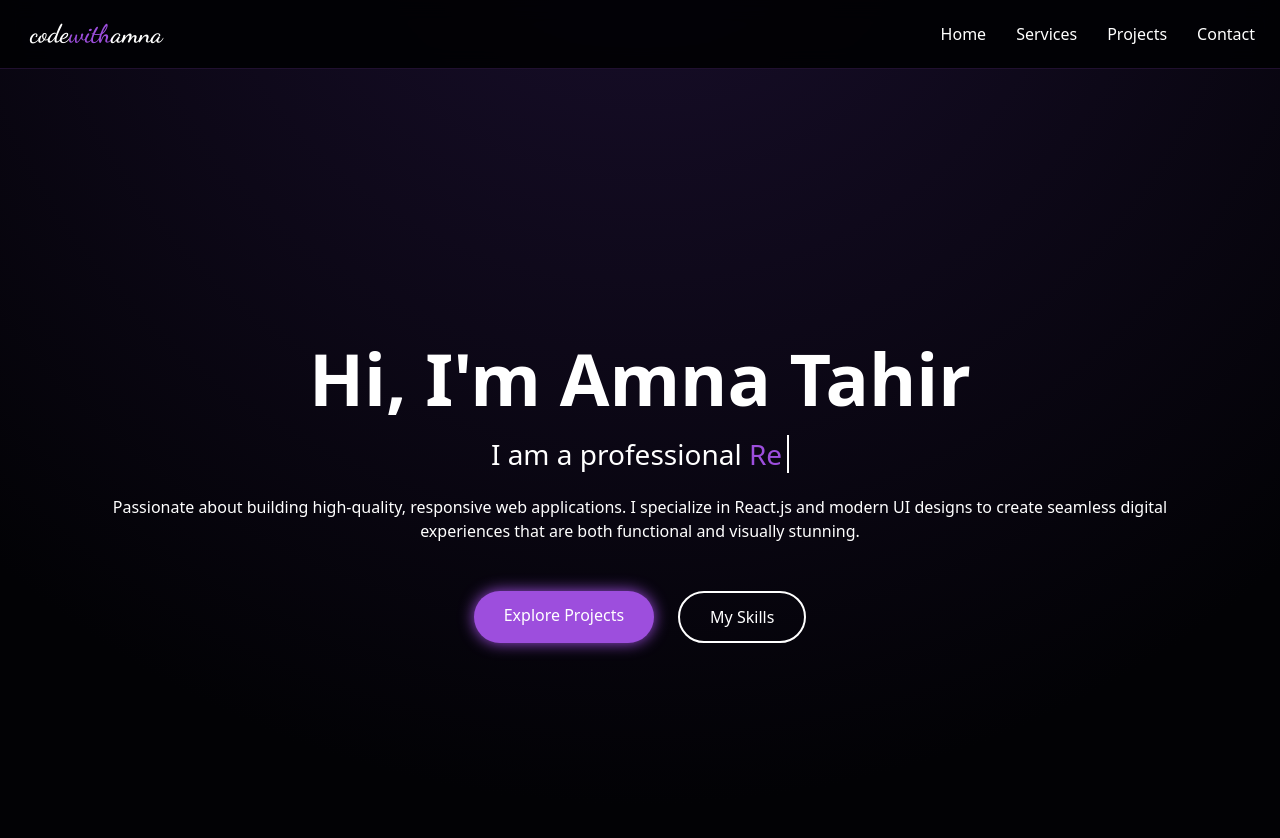
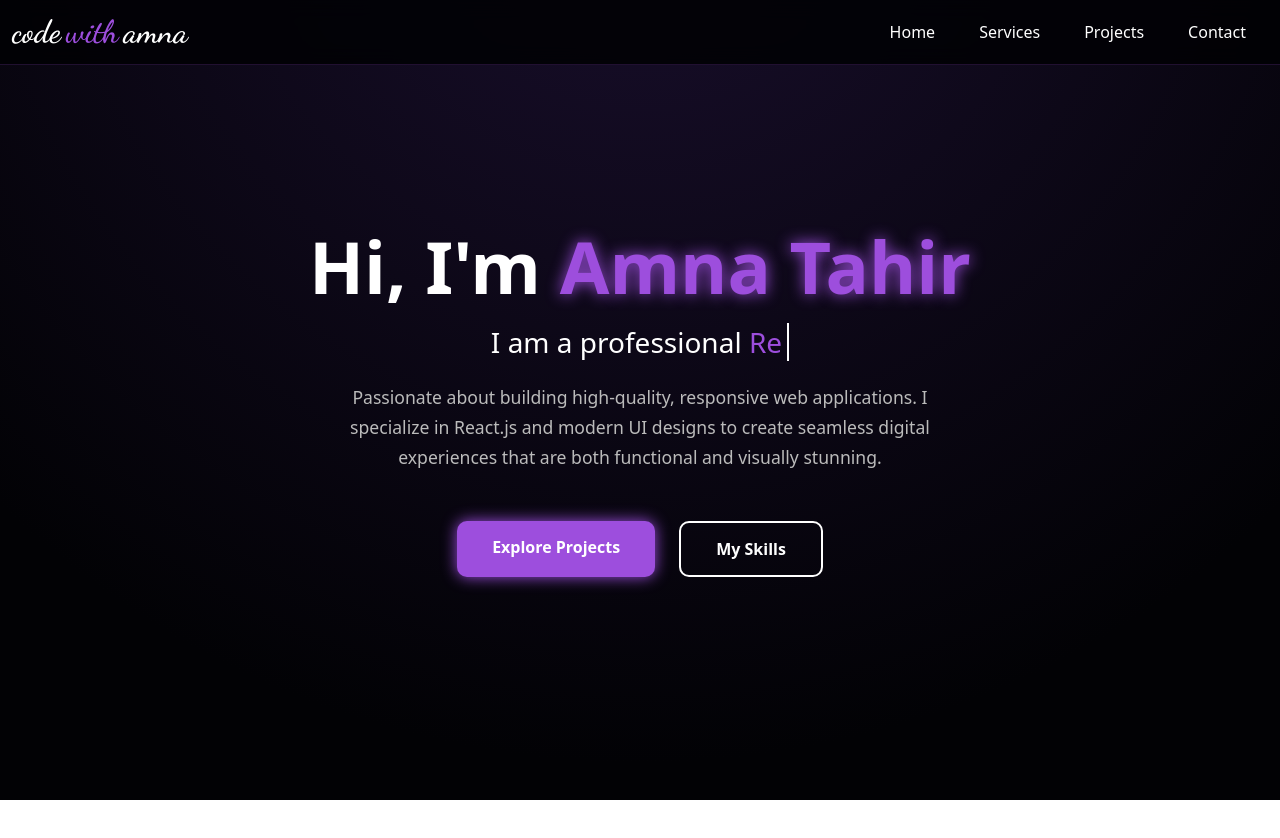
Before and after one commit to amna18304/my-portfolio, a React (Vite) app: page / in a window 1280 px wide. Shown: the top 838 px of the page. After the commit the page ends 800 px from the top, so only its background shows below. Built offline with nearby package versions, Linux system fonts and the light colour scheme.

Commit message:
final portfolio styling complete

```diff
--- a/src/App.css
+++ b/src/App.css
@@ -1,73 +1,318 @@
-@import url('https://fonts.googleapis.com/css2?family=Dancing+Script:wght@700&family=Plus+Jakarta+Sans:wght@400;500;600;700&display=swap');
+/* --- Root Variables --- */
+html {
+  scroll-behavior: smooth;
+}
+:root {
+  --p-glow: #9d4edd;
+  --bg-dark: #020205;
+}
 
-html { scroll-behavior: smooth; }
-:root { --p-glow: #9d4edd; --bg-dark: #020205; }
-
+/* --- Global Styles --- */
 body {
-  margin: 0; background-color: var(--bg-dark); color: white !important;
+  margin: 0;
+  background-color: var(--bg-dark);
+  color: white;
   font-family: 'Plus Jakarta Sans', sans-serif;
   background: radial-gradient(circle at 50% -20%, #1a0f2e 0%, #020205 80%);
-  min-height: 100vh; overflow-x: hidden;
+  min-height: 100vh;
+  overflow-x: hidden;
 }
 
-/* --- Navbar (Logo Spacing & White Icon) --- */
-.navbar {
-  display: flex; justify-content: space-between; align-items: center;
-  background: rgba(2, 2, 5, 0.95); backdrop-filter: blur(10px);
-  padding: 15px 25px !important; position: fixed; top: 0; width: 100%;
-  z-index: 1000; box-sizing: border-box; border-bottom: 1px solid rgba(157, 78, 221, 0.2);
-}
-.nav-logo {
-  font-family: 'Dancing Script', cursive !important; font-size: 1.6rem !important;
-  color: white !important; text-decoration: none; margin-left: 5px; /* Spacing for 'c' */
-}
-.nav-logo span { color: var(--p-glow); }
-
-.menu-icon { display: none; color: white !important; font-size: 1.8rem; cursor: pointer; }
-
-.nav-links { display: flex; list-style: none; gap: 30px; margin: 0; }
-.nav-links li a { color: white !important; text-decoration: none; font-weight: 500; }
-
-/* --- Hero & Sections Spacing --- */
-section, .home-container, .skills-container, .projects-container, .contact-container {
-  padding-top: 100px !important; display: flex; flex-direction: column; align-items: center; text-align: center;
-}
-.hero-title { font-size: 4.5rem; font-weight: 700; margin-top: 40px; }
-.btn-p-fill { background: var(--p-glow) !important; color: white !important; padding: 12px 30px; border-radius: 50px; text-decoration: none; box-shadow: 0 0 15px var(--p-glow); }
-.btn-p-outline { background: transparent !important; color: white !important; border: 2px solid white !important; padding: 12px 30px; border-radius: 50px; text-decoration: none; }
-
-/* --- Skills Bars (Purple & Glow) --- */
-.skill-bar-wrapper { width: 100%; max-width: 800px; margin-bottom: 35px; }
-.skill-info { display: flex; justify-content: space-between; margin-bottom: 10px; font-weight: 600; }
-.progress-line { height: 10px; background: rgba(255, 255, 255, 0.1); border-radius: 10px; position: relative; }
-.progress-line span {
-  height: 100%; background: var(--p-glow); position: absolute; left: 0; border-radius: 10px;
-  box-shadow: 0 0 10px var(--p-glow); /* Initial Glow */
+/* --- Navbar Styling --- */
+.custom-nav {
+  background: rgba(2, 2, 5, 0.9);
+  backdrop-filter: blur(10px);
+  border-bottom: 1px solid rgba(157, 78, 221, 0.2);
+  padding: 15px 0;
 }
 
-/* --- Projects Page (Image 2 Style) --- */
-.projects-grid { display: grid; grid-template-columns: repeat(auto-fit, minmax(300px, 1fr)); gap: 30px; width: 90%; margin-top: 40px; }
-.project-card {
-  background: rgba(255, 255, 255, 0.03) !important; border: 1px solid rgba(157, 78, 221, 0.2) !important;
-  border-radius: 25px; padding: 40px 20px; transition: 0.4s;
-}
-.project-card:hover { transform: translateY(-10px); border-color: var(--p-glow) !important; box-shadow: 0 15px 35px rgba(157, 78, 221, 0.3); }
-.btn-view-live {
-  display: inline-block; background: var(--p-glow) !important; color: white !important;
-  padding: 12px 40px; border-radius: 50px; text-decoration: none; font-weight: 600;
-  margin-top: 25px; box-shadow: 0 5px 15px rgba(157, 78, 221, 0.4); /* Button style */
+.signature-brand {
+  font-family: 'Dancing Script', cursive !important;
+  font-size: 2rem;
+  color: white !important;
+  text-decoration: none;
+  transition: 0.3s;
 }
 
-/* --- Contact Form Glow --- */
-.contact-form { background: rgba(255, 255, 255, 0.03); padding: 30px; border-radius: 20px; border: 1px solid rgba(157, 78, 221, 0.1); width: 90%; max-width: 500px; }
-.contact-input, .contact-textarea { width: 100%; background: rgba(0, 0, 0, 0.3) !important; border: 1px solid rgba(157, 78, 221, 0.3) !important; color: white !important; padding: 12px; margin-bottom: 15px; border-radius: 8px; outline: none; }
-.contact-input:focus { border-color: var(--p-glow); box-shadow: 0 0 10px var(--p-glow); }
+.nav-link {
+  color: #ffffff !important;
+  font-weight: 500;
+  font-size: 1.1rem;
+  padding: 8px 22px !important;
+  transition: 0.3s;
+}
 
-/* --- Mobile Fixes --- */
+.active-link {
+  color: white !important;
+  background: var(--p-glow);
+  border-radius: 8px;
+  box-shadow: 0 0 20px var(--p-glow);
+}
+
+/* --- Hero Section (Home) --- */
+.hero-title {
+  font-size: 4.5rem;
+  font-weight: 600;
+  color: white;
+}
+
+.name-purple {
+  color: var(--p-glow);
+  text-shadow: 0 0 15px var(--p-glow);
+}
+
+.bio-text {
+  max-width: 600px;
+  margin: 20px auto;
+  color: #bbbbbb;
+  font-size: 1.1rem;
+  line-height: 1.7;
+}
+
+/* --- Skills Page Specific Styles --- */
+.skill-row-wrapper {
+  background: rgba(255, 255, 255, 0.03);
+  padding: 25px; /* Spacing barha di gayi hai */
+  border-radius: 15px;
+  transition: 0.4s ease;
+  border: 1px solid rgba(157, 78, 221, 0.1);
+  margin-bottom: 30px; /* Rows ke darmiyan gap */
+}
+
+.skill-row-wrapper:hover {
+  background: rgba(157, 78, 221, 0.08);
+  transform: translateX(10px);
+  border-color: var(--p-glow);
+}
+
+.skill-name {
+  font-size: 1.2rem;
+  font-weight: 600;
+  color: #ffffff;
+  letter-spacing: 1px;
+}
+
+.skill-percentage {
+  color: var(--p-glow);
+  font-weight: 700;
+  font-size: 1.1rem;
+  text-shadow: 0 0 10px var(--p-glow);
+}
+
+.progress-container-unique {
+  background: rgba(0, 0, 0, 0.4);
+  height: 12px;
+  border-radius: 20px;
+  overflow: hidden;
+}
+
+.progress-bar-neon {
+  height: 100%;
+  background: linear-gradient(90deg, #7b2cbf, #9d4edd);
+  border-radius: 20px;
+  box-shadow: 0 0 15px rgba(157, 78, 221, 0.5);
+}
+
+/* --- Buttons --- */
+.btn-p-fill {
+  background: var(--p-glow);
+  color: white !important;
+  border: none;
+  padding: 14px 35px;
+  border-radius: 10px;
+  font-weight: 600;
+  box-shadow: 0 0 15px var(--p-glow);
+  text-decoration: none;
+}
+
+.btn-p-outline {
+  background: transparent;
+  color: white !important;
+  border: 2px solid white;
+  padding: 14px 35px;
+  border-radius: 10px;
+  font-weight: 600;
+  text-decoration: none;
+}
+/* --- Projects Glass Cards --- */
+.glass-card {
+  background: rgba(255, 255, 255, 0.03); /* Transparent background */
+  backdrop-filter: blur(10px);
+  border: 1px solid rgba(157, 78, 221, 0.1);
+  border-radius: 25px;
+  padding: 40px 30px;
+  text-align: center;
+  transition: all 0.4s cubic-bezier(0.175, 0.885, 0.32, 1.275);
+  height: 100%;
+  display: flex;
+  flex-direction: column;
+  justify-content: space-between;
+}
+
+/* Hover Effect: Card Chamakne lagegi */
+.glass-card:hover {
+  transform: translateY(-15px);
+  background: rgba(157, 78, 221, 0.08);
+  border-color: var(--p-glow);
+  box-shadow: 0 20px 40px rgba(157, 78, 221, 0.2);
+}
+
+.project-icon-box {
+  font-size: 3rem;
+  margin-bottom: 20px;
+  filter: drop-shadow(0 0 10px var(--p-glow));
+}
+
+.card-title-neon {
+  color: #ffffff;
+  font-weight: 700;
+  margin-bottom: 15px;
+  font-size: 1.5rem;
+}
+
+.card-desc {
+  color: #cccccc;
+  font-size: 0.95rem;
+  line-height: 1.6;
+  margin-bottom: 25px;
+}
+
+/* Custom Button inside card */
+.view-live-btn {
+  background: transparent;
+  color: white;
+  border: 1px solid white;
+  padding: 10px 25px;
+  border-radius: 50px;
+  font-weight: 600;
+  transition: 0.3s;
+  width: 100%;
+}
+
+.glass-card:hover .view-live-btn {
+  background: var(--p-glow);
+  border-color: var(--p-glow);
+  box-shadow: 0 0 15px var(--p-glow);
+}
+/* Contact Page Inputs */
+.contact-input {
+  width: 100%;
+  background: rgba(255, 255, 255, 0.05);
+  border: 1px solid rgba(157, 78, 221, 0.2);
+  padding: 15px;
+  border-radius: 10px;
+  color: white;
+  outline: none;
+  transition: 0.3s;
+}
+
+.contact-input:focus {
+  border-color: var(--p-glow);
+  box-shadow: 0 0 15px rgba(157, 78, 221, 0.3);
+  background: rgba(157, 78, 221, 0.05);
+}
+
+.service-card {
+  min-height: 300px;
+  display: flex;
+  flex-direction: column;
+  justify-content: center;
+}
+
+/* For smooth appearance */
+.glass-card {
+  animation: fadeInUp 0.8s ease-out;
+}
+/* --- MOBILE RESPONSIVE FIXES (Adding to the end) --- */
+
 @media (max-width: 768px) {
-  .menu-icon { display: block !important; }
-  .nav-links { display: none; flex-direction: column; position: absolute; top: 70px; right: 0; width: 100%; background: #020205; padding: 20px 0; }
-  .nav-links.active { display: flex !important; }
-  .hero-title { font-size: 2.2rem !important; } /* Suitable heading size */
-  h1, h2 { font-size: 2.5rem !important; }
+  /* 1. Navbar Spacing & Logo 'c' Fix */
+  .custom-nav {
+    padding: 10px 20px !important; /* Side spacing for logo */
+  }
+
+  .signature-brand {
+    font-size: 1.6rem !important;
+    margin-left: 5px; /* Move 'c' away from edge */
+  }
+
+  /* 2. Menu Icon (3 White Lines) */
+  .menu-icon {
+    display: block !important;
+    color: white !important;
+    font-size: 1.8rem;
+    cursor: pointer;
+  }
+
+  /* 3. Text Sizes for Mobile (Headings Suitable) */
+  .hero-title {
+    font-size: 2.2rem !important; /* Reduced for phone screens */
+    margin-top: 80px !important;
+  }
+
+  .card-title-neon {
+    font-size: 1.3rem !important;
+  }
+
+  .bio-text {
+    font-size: 0.95rem !important;
+    padding: 0 15px;
+  }
+
+  /* 4. Layout Adjustments */
+  .skill-row-wrapper {
+    padding: 15px;
+    margin-bottom: 20px;
+  }
+
+  .glass-card {
+    padding: 30px 20px;
+    margin-bottom: 20px;
+  }
+
+  .btn-p-fill, .btn-p-outline {
+    padding: 12px 25px;
+    font-size: 0.9rem;
+  }
 }
+
+/* 5. Navbar Toggle logic for Mobile */
+@media (max-width: 991px) {
+  .navbar-collapse {
+    background: rgba(2, 2, 5, 0.98);
+    margin-top: 15px;
+    border-radius: 15px;
+    padding: 20px;
+    border: 1px solid rgba(157, 78, 221, 0.2);
+  }
+
+  .nav-link {
+    text-align: center;
+    padding: 12px !important;
+    border-bottom: 1px solid rgba(255, 255, 255, 0.05);
+  }
+}
+/* --- Extra Bold Menu Icon Fix --- */
+.menu-icon {
+  color: white !important;
+  font-size: 2.2rem !important; /* Thoda mazeed bara kiya */
+  font-weight: 900 !important;
+  cursor: pointer;
+  display: none; /* Desktop par hidden rahega */
+  z-index: 1200 !important;
+}
+
+@media (max-width: 991px) {
+  .menu-icon {
+    display: block !important; /* Mobile par show hoga */
+  }
+}
+/* Logo colors fix: code (white) with (purple) amna (white) */
+.signature-brand {
+  color: #ffffff !important; /* Poora logo white */
+}
+
+.signature-brand span {
+  color: var(--p-glow) !important; /* Sirf <span> wala 'with' purple */
+  margin: 0 5px; /* Thodi si space 'with' ke dono taraf */
+}
--- a/src/components/Navbar.jsx
+++ b/src/components/Navbar.jsx
@@ -3,21 +3,36 @@ import { Link } from 'react-router-dom';
 
 const Navbar = () => {
   const [isOpen, setIsOpen] = useState(false);
+
   return (
-    <nav className="navbar">
-      <Link to="/" className="nav-logo" onClick={() => setIsOpen(false)}>
-        code<span>with</span>amna
-      </Link>
-      <div className="menu-icon" onClick={() => setIsOpen(!isOpen)}>
-        {isOpen ? "✕" : "☰"} {/* White prominent lines */}
+    <nav className="custom-nav navbar navbar-expand-lg fixed-top">
+      <div className="container-fluid">
+        <Link to="/" className="signature-brand">code<span>with</span>amna</Link>
+
+        {/* 3 White Lines Menu Button */}
+        <div className="menu-icon d-lg-none" onClick={() => setIsOpen(!isOpen)}>
+          {isOpen ? "✕" : "☰"}
+        </div>
+
+        <div className={`collapse navbar-collapse ${isOpen ? 'show' : ''}`}>
+          <ul className="navbar-nav ms-auto">
+            <li className="nav-item">
+              <Link className="nav-link" to="/" onClick={() => setIsOpen(false)}>Home</Link>
+            </li>
+            <li className="nav-item">
+              <Link className="nav-link" to="/services" onClick={() => setIsOpen(false)}>Services</Link>
+            </li>
+            <li className="nav-item">
+              <Link className="nav-link" to="/projects" onClick={() => setIsOpen(false)}>Projects</Link>
+            </li>
+            <li className="nav-item">
+              <Link className="nav-link" to="/contact" onClick={() => setIsOpen(false)}>Contact</Link>
+            </li>
+          </ul>
+        </div>
       </div>
-      <ul className={isOpen ? "nav-links active" : "nav-links"}>
-        <li><Link to="/" onClick={() => setIsOpen(false)}>Home</Link></li>
-        <li><Link to="/services" onClick={() => setIsOpen(false)}>Services</Link></li>
-        <li><Link to="/projects" onClick={() => setIsOpen(false)}>Projects</Link></li>
-        <li><Link to="/contact" onClick={() => setIsOpen(false)}>Contact</Link></li>
-      </ul>
     </nav>
   );
 };
+
 export default Navbar;
```
